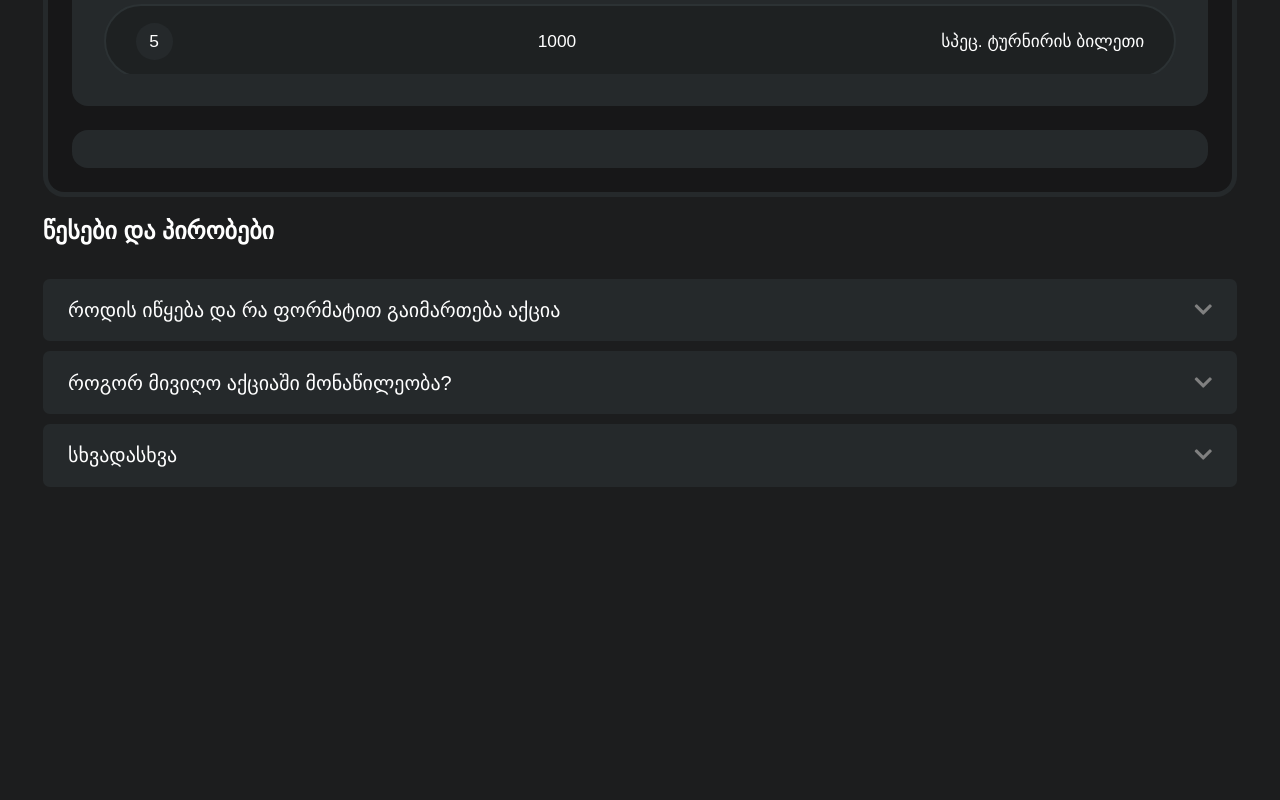
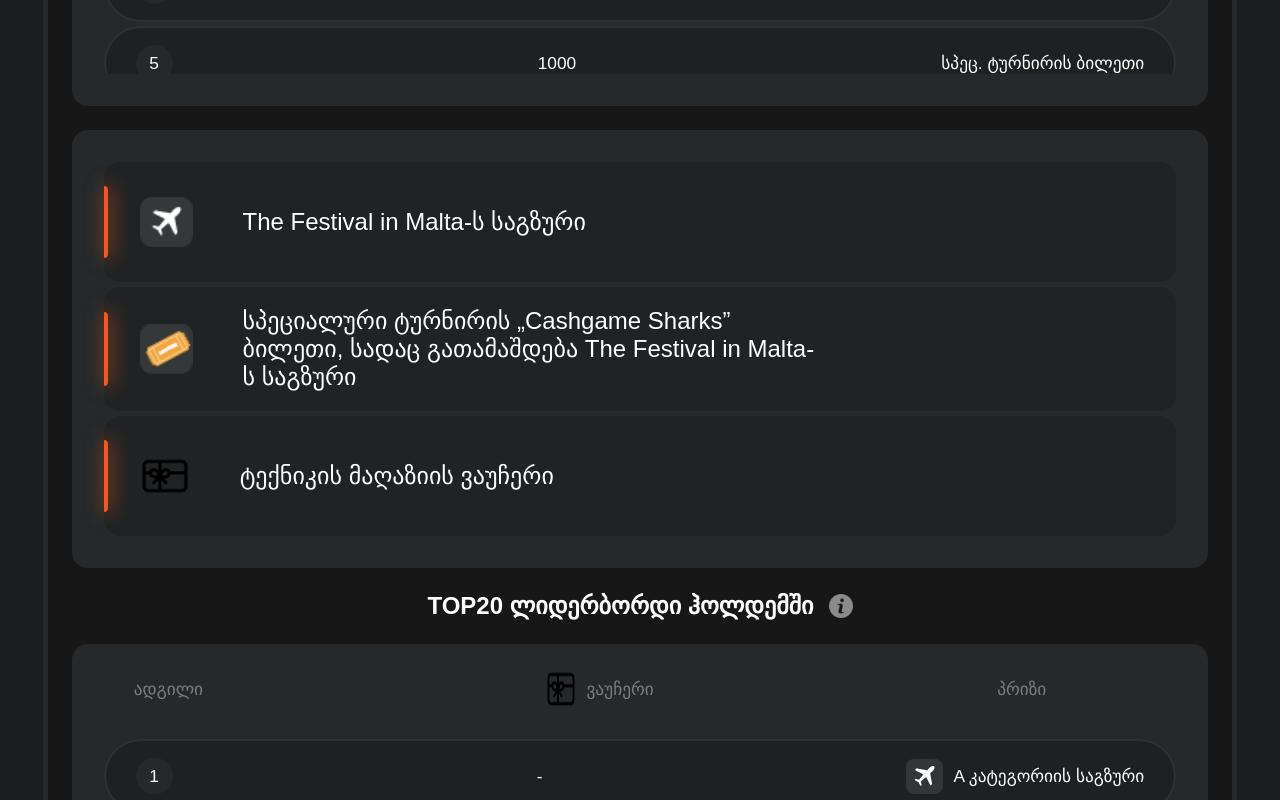
Before and after one commit to Olysar1/betsson-test-priject, a React (Create React App) app: page / in a window 1280 px wide. Shown: the part 1300-2100 px from the top of the page. Before the commit the page ends 1840 px from the top, so only its background shows below. Built offline with nearby package versions, Linux system fonts and the light colour scheme.

Commit message:
finish cashgames component

```diff
--- a/src/App.css
+++ b/src/App.css
@@ -121,14 +121,12 @@ summary i {
 .container-header::before {
   content: "";
   width: 30%;
-  height: 5px;
+  height: 6px;
   background-color: #ef5a21;
   position: absolute;
   top: 0;
   border-radius: 0 0 5px 5px;
-  box-shadow: 0px 3px 30px 0px rgba(239, 90, 33, 0.55);
-  -webkit-box-shadow: 0px 3px 30px 0px rgba(239, 90, 33, 0.55);
-  -moz-box-shadow: 0px 3px 30px 0px rgba(239, 90, 33, 0.55);
+  box-shadow: 0px 5px 18px 2px rgba(239, 90, 33, 0.56);
 }
 
 .routed-container-body {
@@ -152,7 +150,7 @@ summary i {
 .round-edged-component-wrapper {
   display: flex;
   flex-direction: column;
-  gap: 3px;
+  gap: 5px;
 
   background-color: #25292b;
   border-radius: 12pt;
@@ -239,3 +237,37 @@ summary i {
   justify-content: center;
   gap: 10px;
 }
+
+.round-edged-component-wrapper span img {
+  height: 50px;
+}
+
+.gifts {
+  display: flex;
+  justify-content: flex-start;
+  align-items: center;
+  gap: 50px;
+
+  position: relative;
+  max-height: 72px;
+  padding: 26px 36px;
+  padding-right: 350px;
+  background-color: #202324;
+  border-radius: 12pt;
+}
+
+.gifts::before {
+  content: "";
+  width: 4px;
+  height: 60%;
+  background-color: #ef5a21;
+  position: absolute;
+  left: 0px;
+  border-radius: 0 5px 5px 0;
+  box-shadow: 2px 0px 18px 2px rgba(239, 90, 33, 0.56);
+}
+
+.gifts h2 {
+  font-weight: 300;
+  text-align: left;
+}
--- a/src/components/CashGamesComponent.js
+++ b/src/components/CashGamesComponent.js
@@ -15,6 +15,12 @@ const CashGamesComponent = () => {
         </h2>
         <TopUsersComponent />
         <GiftsComponent />
+        <h2>
+          TOP20 ლიდერბორდი ჰოლდემში
+          <img src={infoIcon} alt="icon" />
+        </h2>
+        <TopUsersComponent />
+        <GiftsComponent />
       </div>
     </>
   );
--- a/src/components/GiftsComponent.js
+++ b/src/components/GiftsComponent.js
@@ -1,9 +1,28 @@
+import planeIcon from "../assets/travel-icon-sm.png";
+import ticketIcon from "../assets/ticket-icon-sm.png";
+import giftIcon from "../assets/gift-card.png";
+
 const GiftsComponent = () => {
   return (
-    <div className="round-edged-component-wrapper" style={{ height: "auto" }}>
-      <span className="gifts"></span>
-      <span className="gifts"></span>
-      <span className="gifts"></span>
+    <div
+      className="round-edged-component-wrapper"
+      style={{ height: "auto", paddingTop: 32 }}
+    >
+      <span className="gifts">
+        <img src={planeIcon} alt="plane-icon" />
+        <h2>The Festival in Malta-ს საგზური</h2>
+      </span>
+      <span className="gifts">
+        <img src={ticketIcon} alt="plane-icon" />
+        <h2>
+          სპეციალური ტურნირის „Cashgame Sharks” ბილეთი, სადაც გათამაშდება The
+          Festival in Malta-ს საგზური
+        </h2>
+      </span>
+      <span className="gifts">
+        <img src={giftIcon} alt="plane-icon" />
+        <h2>ტექნიკის მაღაზიის ვაუჩერი</h2>
+      </span>
     </div>
   );
 };
```
